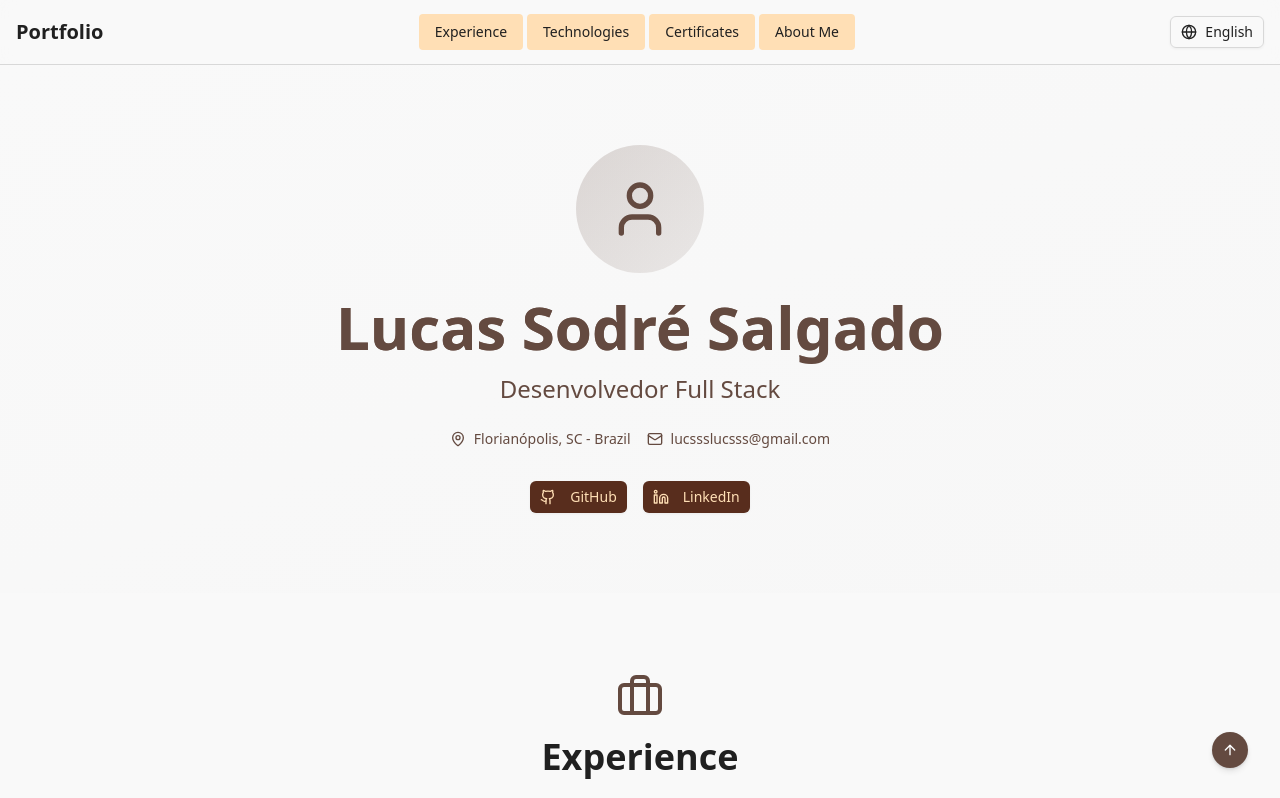
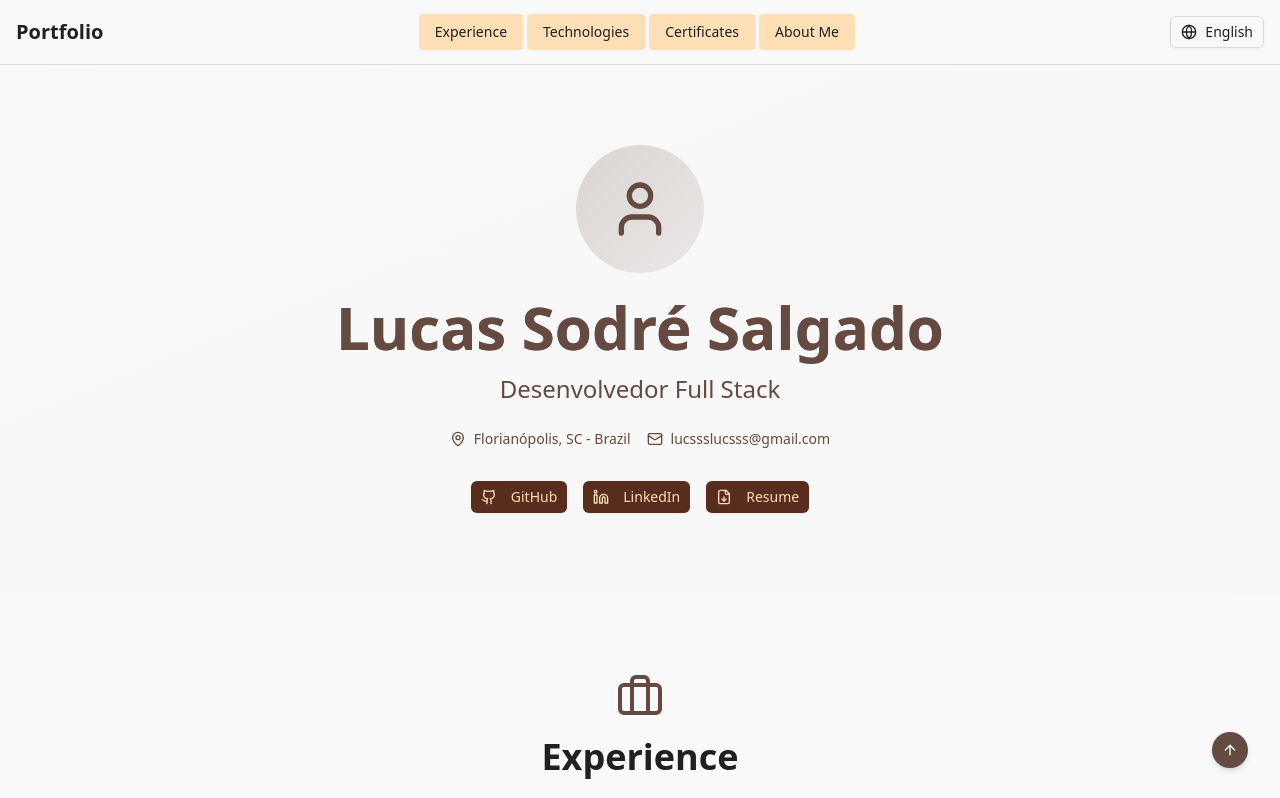
Before and after one commit to lucasSSalgado/portfolio, a Next.js app: page /en in a window 1280 px wide. Shown: the top 798 px of the page. Built offline with nearby package versions, Linux system fonts and the light colour scheme.

Commit message:
adding resume

```diff
--- a/messages/en.json
+++ b/messages/en.json
@@ -1,5 +1,6 @@
 {
   "HomePage": {
+    "resume": "Resume",
     "title": "Lucas Sodré Salgado",
     "subtitle": "Desenvolvedor Full Stack",
     "pais": "Brazil",
--- a/messages/pt.json
+++ b/messages/pt.json
@@ -1,5 +1,6 @@
 {
   "HomePage": {
+    "resume": "Currículo",
     "title": "Lucas Sodré Salgado",
     "subtitle": "Full Stack Developer",
     "pais": "Brasil",
--- a/src/app/[locale]/page.tsx
+++ b/src/app/[locale]/page.tsx
@@ -9,6 +9,7 @@
 		GraduationCap,
 		Github,
 		Linkedin,
+		FileDown
 	} from "lucide-react";
 	import Link from "next/link";
 
@@ -85,6 +86,16 @@
 								>
 									<Linkedin className="w-4 h-4 mr-2" />
 									LinkedIn
+								</Link>
+							</Button>
+							<Button
+								className="bg-secondary-foreground text-secondary" variant="default" size="sm" asChild>
+								<Link
+									href={locale === "pt" ? "/resume-pt.pdf" : "/resume-en.pdf"}
+									download
+								>
+									<FileDown className="w-4 h-4 mr-2" />
+									{t("resume")}
 								</Link>
 							</Button>
 						</div>
```
Also changed, not shown: 2 other files (tests, documents, lock files or other folders).
